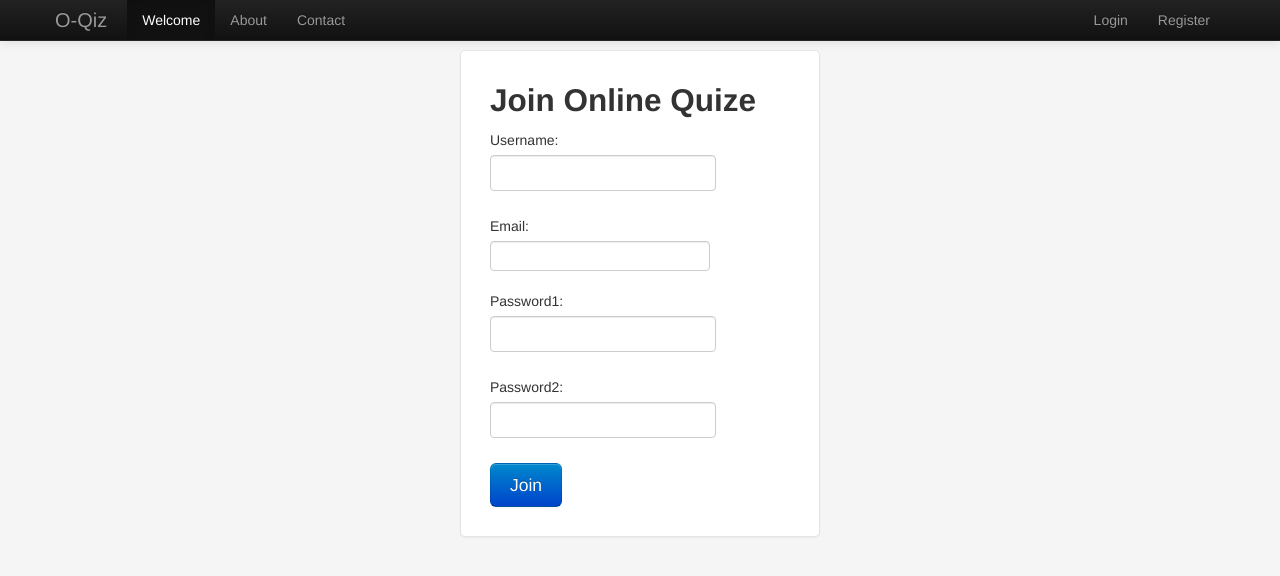
After one commit to mycareerguru/oquize, a Django app: page /register/ in a window 1280 px wide. The commit adds this page. Shown: the top 576 px of the page. Run offline with Django 3.2, Linux system fonts and the light colour scheme; some libraries are stand-ins or nearby versions.

Commit message:
User register functionality

```diff
--- a/oquize/urls.py
+++ b/oquize/urls.py
@@ -4,12 +4,14 @@ from django.conf.urls import patterns, include, url
 # from django.contrib import admin
 # admin.autodiscover()
 
-from quize.views import main_page, logout_page
+from quize.views import main_page, logout_page, register_page, register_success
 
 urlpatterns = patterns('',
     (r'^$', main_page),
     (r'^login/$', 'django.contrib.auth.views.login'),
     (r'^logout/$', logout_page),
+    (r'^register/$', register_page),
+    (r'^register/success/$', register_success),
     # Examples:
     # url(r'^$', 'oquize.views.home', name='home'),
     # url(r'^oquize/', include('oquize.foo.urls')),
--- /dev/null
+++ b/quize/forms.py
@@ -0,0 +1,32 @@
+from django import forms
+from django.contrib.auth.models import User
+
+class RegisterForm(forms.Form):
+    username = forms.CharField(max_length=100)
+    email = forms.EmailField()
+    password1 = forms.CharField(
+        widget = forms.PasswordInput()
+    )
+    password2 = forms.CharField(
+        widget=forms.PasswordInput()
+    )
+
+    def clean_password2(self):
+        if 'password1' in self.cleaned_data:
+            password1 = self.cleaned_data['password1']
+            password2 = self.cleaned_data['password2']
+            if password1 == password2:
+                return password2
+
+        raise forms.ValidationError("Password do not match")
+
+
+    def clean_username(self):
+        username = self.cleaned_data['username']
+
+        try:
+            user = User.objects.get(username=username)
+        except User.DoesNotExist:
+            return username
+
+        raise forms.ValidationError("User already exists")
--- a/quize/views.py
+++ b/quize/views.py
@@ -1,10 +1,35 @@
 from django.http import HttpResponse, Http404, HttpResponseRedirect
 from django.shortcuts import render, render_to_response
 from django.contrib.auth.views import logout
+from django.contrib.auth.models import User
+from quize.forms import RegisterForm
 
 def main_page(request):
     return render(request, "quize/main_page.html")
 
+def register_page(request):
+    form = RegisterForm()
+
+    if request.method == "POST":
+        form = RegisterForm(request.POST)
+        if form.is_valid():
+           # save user
+           user = User.objects.create_user(
+            username = form.cleaned_data['username'],
+            password = form.cleaned_data['password1'],
+            email = form.cleaned_data['email']
+           )
+
+           # and redirect to /registration_sucess
+           return HttpResponseRedirect("/register/success")
+
+    return render(request, "registration/register.html", {
+        'form' : form
+        })
+
+def register_success(request):
+    return render(request, "registration/register_success.html")
+
 def logout_page(request):
     logout(request)
     return HttpResponseRedirect("/")
--- a/templates/quize/base.html
+++ b/templates/quize/base.html
@@ -40,7 +40,7 @@
 
           <div class="nav-collapse collapse">
             <ul class="nav">
-              <li class="active"><a href="#">Home</a></li>
+              <li class="active"><a href="#">Welcome {{ user.username }}</a></li>
               <li><a href="#about">About</a></li>
               <li><a href="#contact">Contact</a></li>
             </ul>
--- /dev/null
+++ b/templates/registration/register.html
@@ -0,0 +1,18 @@
+{% extends "quize/base.html" %}
+{% block title %}Registration{% endblock %}
+{% block content %}
+<link href="/static/css/login.css" rel="stylesheet">
+
+<form method="post" action="/register/" class="form-signin">{% csrf_token %}
+    <h2 class="form-signin-heading">Join Online Quize</h2>
+    {{ form.as_p }}
+    <!--
+    <input id="username" type="text" name="username" class="input-block-level" placeholder="Username">
+    <input id="email_id" type="text" name="email_id" class="input-block-level" placeholder="Email id">
+    <input type="password" id="id-password" name="password" class="input-block-level" placeholder="Password">
+    <input type="password" id="id-repassword" name="repassword" class="input-block-level" placeholder="Confirm Password">
+    -->
+    <button class="btn btn-large btn-primary" type="submit">Join</button>
+</form>
+
+{% endblock %}
--- /dev/null
+++ b/templates/registration/register_success.html
@@ -0,0 +1,5 @@
+{% extends "quize/base.html" %}
+{% block title %}Registration{% endblock %}
+{% block content %}
+Thanke you for registering.
+{% endblock %}
```
